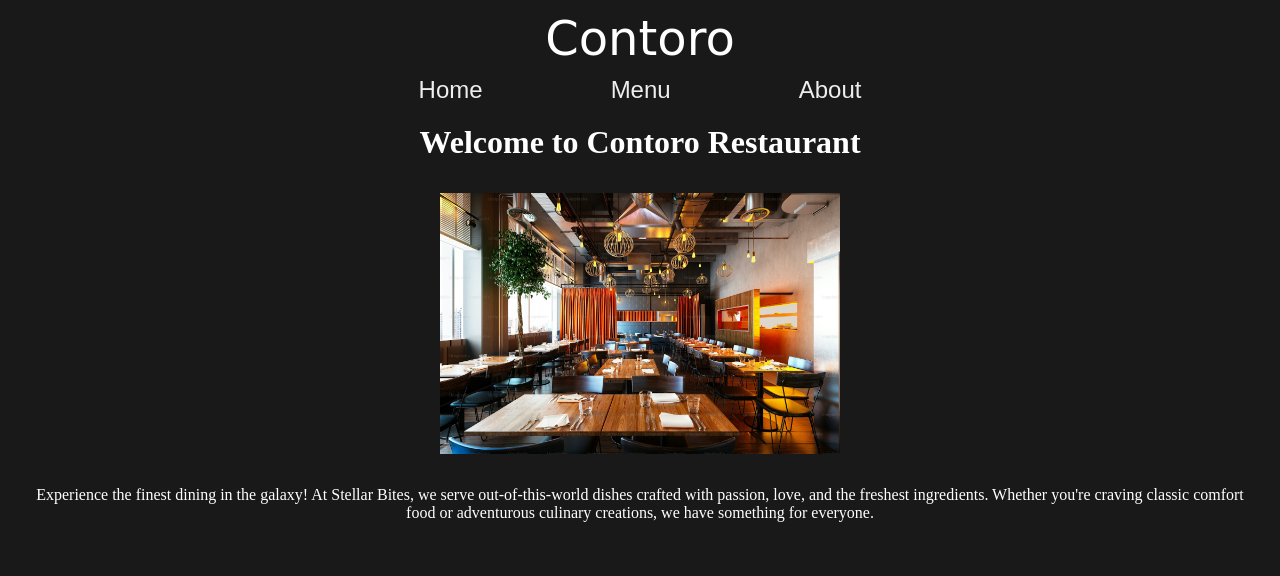
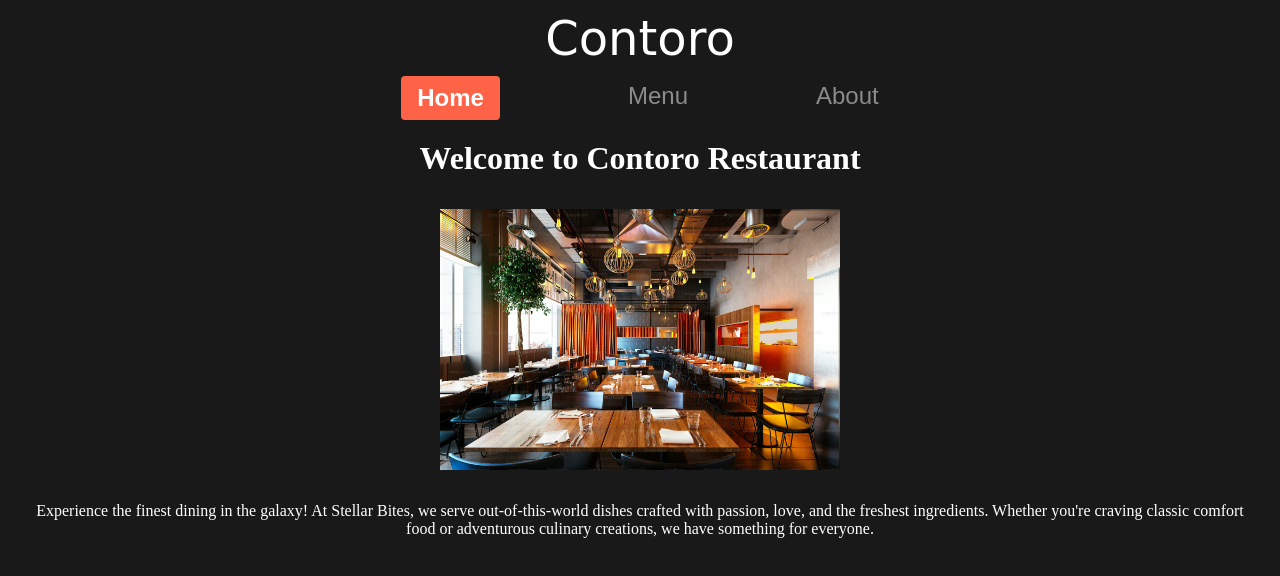
Before and after one commit to sajidahamed-git/RestaurantPage, a website built with webpack: page src/template.html in a window 1280 px wide. Built offline with nearby package versions, Linux system fonts and the light colour scheme.

Commit message:
button highlight style

```diff
--- a/src/about-content.js
+++ b/src/about-content.js
@@ -1,7 +1,14 @@
- export function renderAbout() {
+export function renderAbout() {
+  const home = document.querySelector(".homebtn");
+  const menu = document.querySelector(".menubtn");
+  const about = document.querySelector(".aboutbtn");
 
-    const main  = document.querySelector('.main')
-    main.replaceChildren()
+  home.classList.remove("highlightbtn");
+  about.classList.add("highlightbtn");
+  menu.classList.remove("highlightbtn");
+
+  const main = document.querySelector(".main");
+  main.replaceChildren();
   const aboutContainer = document.createElement("div");
   aboutContainer.id = "about-content";
 
@@ -27,5 +34,5 @@
   aboutContainer.appendChild(p3);
 
   // Append to body or a specific parent container
-  main.appendChild(aboutContainer)
+  main.appendChild(aboutContainer);
 }
--- a/src/home.js
+++ b/src/home.js
@@ -1,5 +1,12 @@
 import restaurantImg from "./assets/restaurant.jpg";
-export const renderHome = (function () {
+export const renderHome = function () {
+  const home = document.querySelector(".homebtn");
+  const menu = document.querySelector(".menubtn");
+  const about = document.querySelector(".aboutbtn");
+
+  home.classList.add("highlightbtn");
+  about.classList.remove("highlightbtn");
+  menu.classList.remove("highlightbtn");
 
   const main = document.querySelector(".main");
   main.replaceChildren();
@@ -22,6 +29,10 @@ export const renderHome = (function () {
   with passion, love, and the freshest ingredients. Whether you're craving classic comfort food or adventurous
   culinary creations, we have something for everyone.`;
   DivContainer.appendChild(p);
-  console.log(DivContainer);
   main.appendChild(DivContainer);
-})
+
+  const homeButton = document.querySelector(".homebtn");
+  homeButton.classList.add("highlightbtn");
+  // console.log(homeButton);
+  // homeButton.style.borderBottom = '2px solid white'
+};
--- a/src/index.js
+++ b/src/index.js
@@ -3,11 +3,9 @@ import { renderHome } from "./home";
 import { renderMenu } from "./menu";
 import { renderAbout } from "./about-content";
 
-// console.log('test');
-const home = document.querySelector(".home");
-const menu = document.querySelector(".menu");
-const about = document.querySelector(".about");
-console.log(home);
+const home = document.querySelector(".homebtn ");
+const menu = document.querySelector(".menubtn");
+const about = document.querySelector(".aboutbtn");
 document.addEventListener('DOMContentLoaded',renderHome)
 
 home.addEventListener("click", renderHome);
--- a/src/menu.js
+++ b/src/menu.js
@@ -1,5 +1,17 @@
 export function renderMenu() {
+  const home = document.querySelector(".homebtn");
+  const menu = document.querySelector(".menubtn");
+  const about = document.querySelector(".aboutbtn");
+
+home.classList.remove('highlightbtn')
+about.classList.remove('highlightbtn')
+menu.classList.add('highlightbtn')
+
+
+
+
   const main = document.querySelector(".main");
+
   main.replaceChildren();
 
   const menuContent = document.createElement("div");
@@ -9,49 +21,49 @@ export function renderMenu() {
   h1.textContent = "Our Menu";
   menuContent.appendChild(h1);
 
-  const dish1 = document.createElement('div')
-  dish1.classList.add('dish')
+  const dish1 = document.createElement("div");
+  dish1.classList.add("dish");
 
-  const h2 = document.createElement('h2')
-  h2.textContent = 'Galactic Pasta'
+  const h2 = document.createElement("h2");
+  h2.textContent = "Galactic Pasta";
 
-  const p1 = document.createElement('p')
-  p1.textContent = 'Signature Dish: A blend of stellar spices and fresh ingredients.'
+  const p1 = document.createElement("p");
+  p1.textContent =
+    "Signature Dish: A blend of stellar spices and fresh ingredients.";
 
-  dish1.appendChild(h2)
-  dish1.appendChild(p1)
+  dish1.appendChild(h2);
+  dish1.appendChild(p1);
 
-  menuContent.appendChild(dish1)
+  menuContent.appendChild(dish1);
 
-  const dish2 = document.createElement('div')
-  dish1.classList.add('dish')
+  const dish2 = document.createElement("div");
+  dish1.classList.add("dish");
 
-  const h3 = document.createElement('h2')
-  h3.textContent = 'Brownie'
+  const h3 = document.createElement("h2");
+  h3.textContent = "Brownie";
 
-  const p2 = document.createElement('p')
-  p2.textContent = 'Dessert Special: Sweet treats for every explorer.'
+  const p2 = document.createElement("p");
+  p2.textContent = "Dessert Special: Sweet treats for every explorer.";
 
-  dish2.appendChild(h3)
-  dish2.appendChild(p2)
+  dish2.appendChild(h3);
+  dish2.appendChild(p2);
 
-  menuContent.appendChild(dish2)
+  menuContent.appendChild(dish2);
 
-  const dish3 = document.createElement('div')
-  dish3.classList.add('dish')
+  const dish3 = document.createElement("div");
+  dish3.classList.add("dish");
 
-  const h4 = document.createElement('h2')
-  h4.textContent = 'Starlight Soup'
+  const h4 = document.createElement("h2");
+  h4.textContent = "Starlight Soup";
 
-  const p3 = document.createElement('p')
-  p3.textContent = 'A warm, hearty bowl filled with the flavors of the universe'
+  const p3 = document.createElement("p");
+  p3.textContent =
+    "A warm, hearty bowl filled with the flavors of the universe";
 
-  dish3.appendChild(h4)
-  dish3.appendChild(p3)
+  dish3.appendChild(h4);
+  dish3.appendChild(p3);
 
-  menuContent.appendChild(dish3)
-
-
+  menuContent.appendChild(dish3);
 
   main.appendChild(menuContent);
 }
--- a/src/styles.css
+++ b/src/styles.css
@@ -25,15 +25,19 @@ nav {
 }
 
 nav button {
-  color: #eee;
+  color: hsla(0, 0%, 99%, 0.507);
   font-size: 1.5rem;
   border: none;
   cursor: pointer;
   background: transparent;
+  padding-bottom: 5px;
+}
+nav button:hover {
+  color: hsl(0, 11%, 95%);
 }
 
-#home{
-  color:white;
+#home {
+  color: white;
   display: flex;
   flex-direction: column;
   justify-content: center;
@@ -41,14 +45,15 @@ nav button {
   gap: 2rem;
   margin: 20px;
 }
-p{text-align: center;}
-
+p {
+  text-align: center;
+}
 
 #menu-content {
   text-align: center;
   margin: 20px auto;
   max-width: 600px;
-  color:white;
+  color: white;
 }
 
 .dish {
@@ -86,3 +91,13 @@ p{text-align: center;}
   color: #eee;
   font-size: 1.4rem;
 }
+
+.highlightbtn {
+  color: #ffffff; /* Bright text color */
+  background-color: #ff6347; /* Tomato background for highlight */
+  border: none;
+  padding: 8px 16px; /* Add some padding for a button-like look */
+  border-radius: 4px; /* Smooth rounded corners */
+  font-weight: bold; /* Bold text to emphasize the active tab */
+  transition: background-color 0.3s ease, color 0.3s ease; /* Smooth hover effect */
+}
--- a/src/template.html
+++ b/src/template.html
@@ -10,9 +10,9 @@
     <header>Contoro</header>
 
     <nav>
-      <button class="home">Home</button>
-      <button class="menu">Menu</button>
-      <button class="about">About</button>
+      <button class="homebtn">Home</button>
+      <button class="menubtn">Menu</button>
+      <button class="aboutbtn">About</button>
     </nav>
     <div class="main">
 
```
